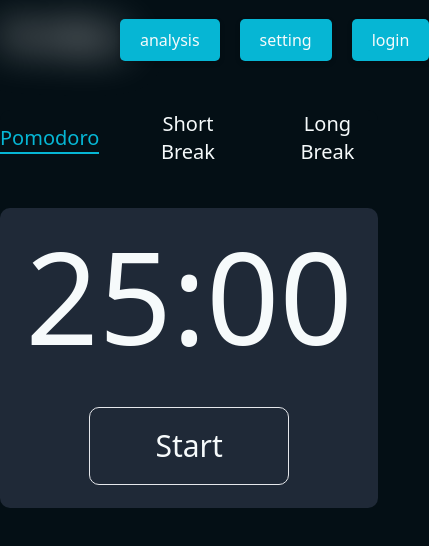
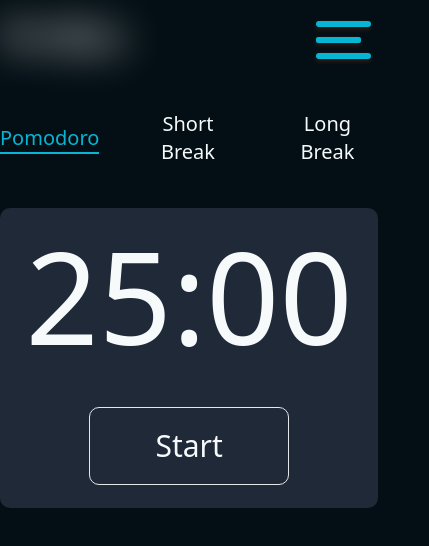
Before and after one commit to hsiang119/pomofocus-vue3, a Vue app: page / in a window 390 px wide. Shown: the top 546 px of the page, 429 px wide, since content can reach past the window. Built offline with nearby package versions, Linux system fonts and the light colour scheme.

Commit message:
feat: add burger menu

```diff
--- a/src/components/NavHeader.vue
+++ b/src/components/NavHeader.vue
@@ -2,6 +2,7 @@
 import { ref, type Ref } from "vue";
 import type { NavItem } from "../types";
 
+const isActive = ref<boolean>(false)
 
 const NAV_ITEMS: Ref<NavItem[]> = ref<NavItem[]>([
   {
@@ -18,6 +19,10 @@
   },
 ])
 
+const handleBurgerMenu = () => {
+  isActive.value = !isActive.value
+}
+
 </script>
 
 <template>
@@ -27,16 +32,48 @@
           <RouterLink to="/" class="animate-letterMove whitespace-nowrap">Pomofocus</RouterLink>
       </h1>
 
-      <nav class="animate-fadeIn flex items-center gap-2">
+      <nav class="animate-fadeIn flex items-center gap-2 max-md:hidden">
           <ul class="flex">
               <li v-for="item in NAV_ITEMS" :key="item.id" class="leading-loose ml-5 min-h-full transition-transform transition-shadow duration-300 hover:translate-y-[2px] active:translate-y-[5px]">
                   <RouterLink :to="`/${item.name.toLowerCase()}`" class="text-base max-w-prose nav-item ">{{ item.name }}</RouterLink>
               </li>
           </ul>
       </nav>
+
+      <div
+        :class="{ 'active': isActive }"
+        class="md:hidden menu-btn relative flex justify-center items-center w-[80px] h-[80px] cursor-pointer transition duration-500 ease-in-out "
+        @click="handleBurgerMenu"
+      >
+        <div class="menu-btn__burger w-[45px] h-[6px] bg-primary rounded-[2px] shadow-burger transition duration-500 ease-in-out"></div>
+      </div>
   </header>
+
+
 </template>
 
 <style scoped>
+    .menu-btn__burger::before, .menu-btn__burger::after {
+        @apply content-[''] absolute w-[55px] h-[6px] bg-primary rounded-[5px] shadow-burger transition duration-500 ease-in-out;
+    }
 
+    .menu-btn__burger::before {
+        @apply translate-y-[-16px];
+    }
+
+    .menu-btn__burger::after {
+        @apply translate-y-[16px];
+    }
+
+    .menu-btn.active .menu-btn__burger {
+        @apply text-center translate-x-[-50px] bg-transparent shadow-none;
+    }
+
+    .menu-btn.active .menu-btn__burger::before {
+        @apply rotate-45 translate-x-[30px] translate-y-[0px];
+    }
+
+    .menu-btn.active .menu-btn__burger::after {
+        @apply -rotate-45 translate-x-[30px] translate-y-[0px];
+    }
 </style>
--- a/tailwind.config.js
+++ b/tailwind.config.js
@@ -14,6 +14,7 @@
     extend: {
       backgroundSize: {
         '0-3': '0 3px',
+        'transparent': 'transparent'
       },
       contrast: {
         20: '20',
@@ -63,6 +64,9 @@
 			},
       borderRadius: {
         default: '10px'
+      },
+      boxShadow: {
+        'burger' : '0px 2px 5px rgba(255,101,47,.2)'
       }
     },
   },
```
